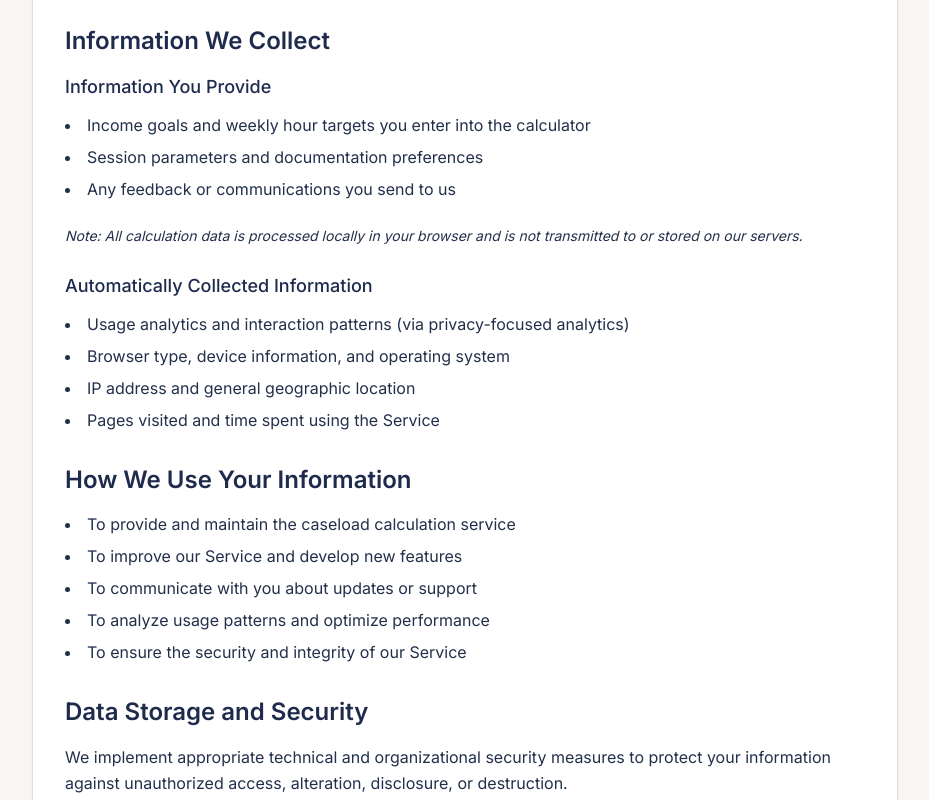
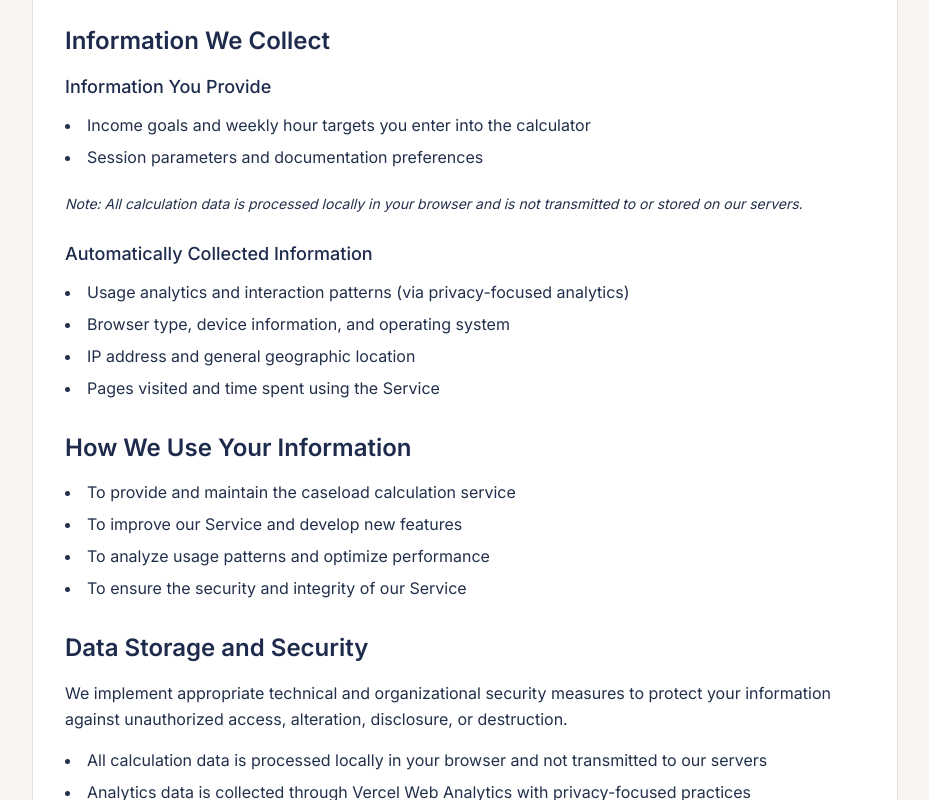
Before and after one commit to willhuman/caseload-calculator, a Next.js app: page /privacy in a window 1280 px wide. Shown: the part 413-1213 px from the top of the page, without its empty margins (175-1104 px from the left). Built offline with nearby package versions, Linux system fonts and the light colour scheme.

Commit message:
fix: remove inaccurate privacy policy statements - remove 'feedback or communications' from data collection - remove 'communicate with you about updates' from data usage - policy now accurately reflects no contact info collection

```diff
--- a/src/app/privacy/page.tsx
+++ b/src/app/privacy/page.tsx
@@ -44,7 +44,6 @@ export default function PrivacyPage() {
             <ul className="list-disc list-inside text-nesso-ink space-y-2 mb-6">
               <li>Income goals and weekly hour targets you enter into the calculator</li>
               <li>Session parameters and documentation preferences</li>
-              <li>Any feedback or communications you send to us</li>
             </ul>
             <p className="text-nesso-ink leading-relaxed mb-6 text-sm italic">
               Note: All calculation data is processed locally in your browser and is not transmitted to or stored on our servers.
@@ -65,7 +64,6 @@ export default function PrivacyPage() {
             <ul className="list-disc list-inside text-nesso-ink space-y-2">
               <li>To provide and maintain the caseload calculation service</li>
               <li>To improve our Service and develop new features</li>
-              <li>To communicate with you about updates or support</li>
               <li>To analyze usage patterns and optimize performance</li>
               <li>To ensure the security and integrity of our Service</li>
             </ul>
```
